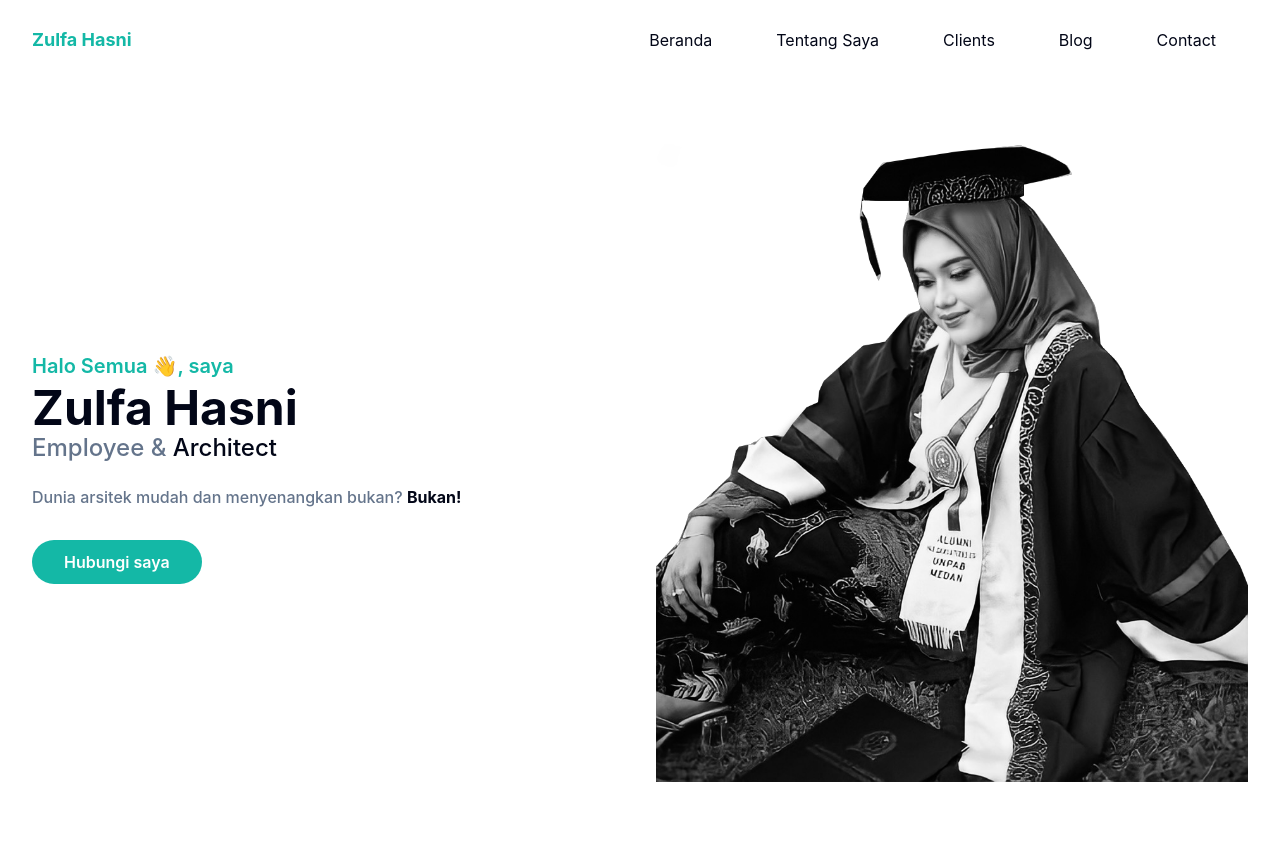
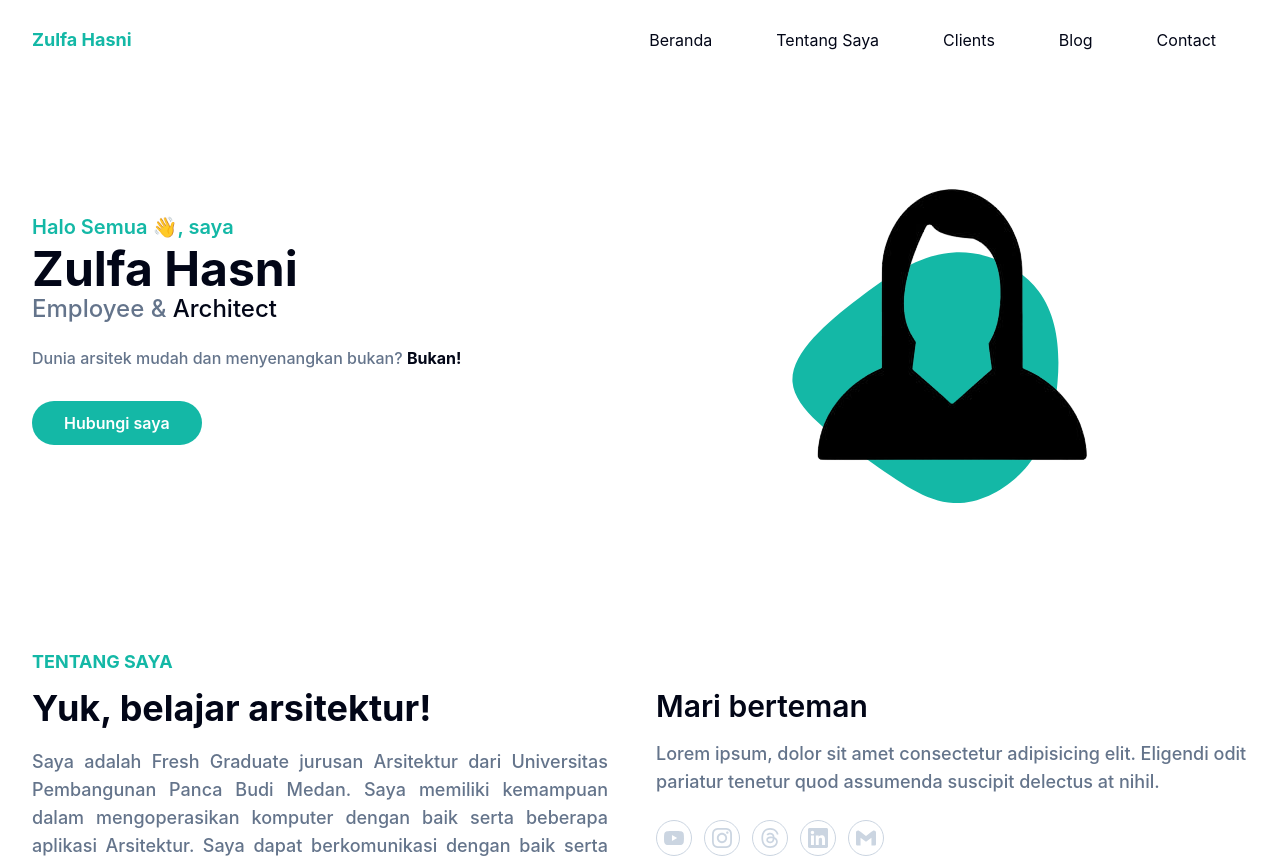
Before and after one commit to zulfahasni/portofolio, a website: page index.html in a window 1280 px wide. Shown: the top 865 px of the page. Drawn offline with Linux system fonts and the light colour scheme.

Commit message:
fourth commit

```diff
--- a/index.html
+++ b/index.html
@@ -112,7 +112,7 @@
           <div class="w-full self-end px-4 lg:w-1/2">
             <div class="relative mt-10 lg:mt-0 lg:right-0">
               <img
-                src="dist/img/zulfa.png"
+                src="dist/img/user.png"
                 alt="Zulfa Hasni"
                 class="max-w-full mx-auto"
               />
```
